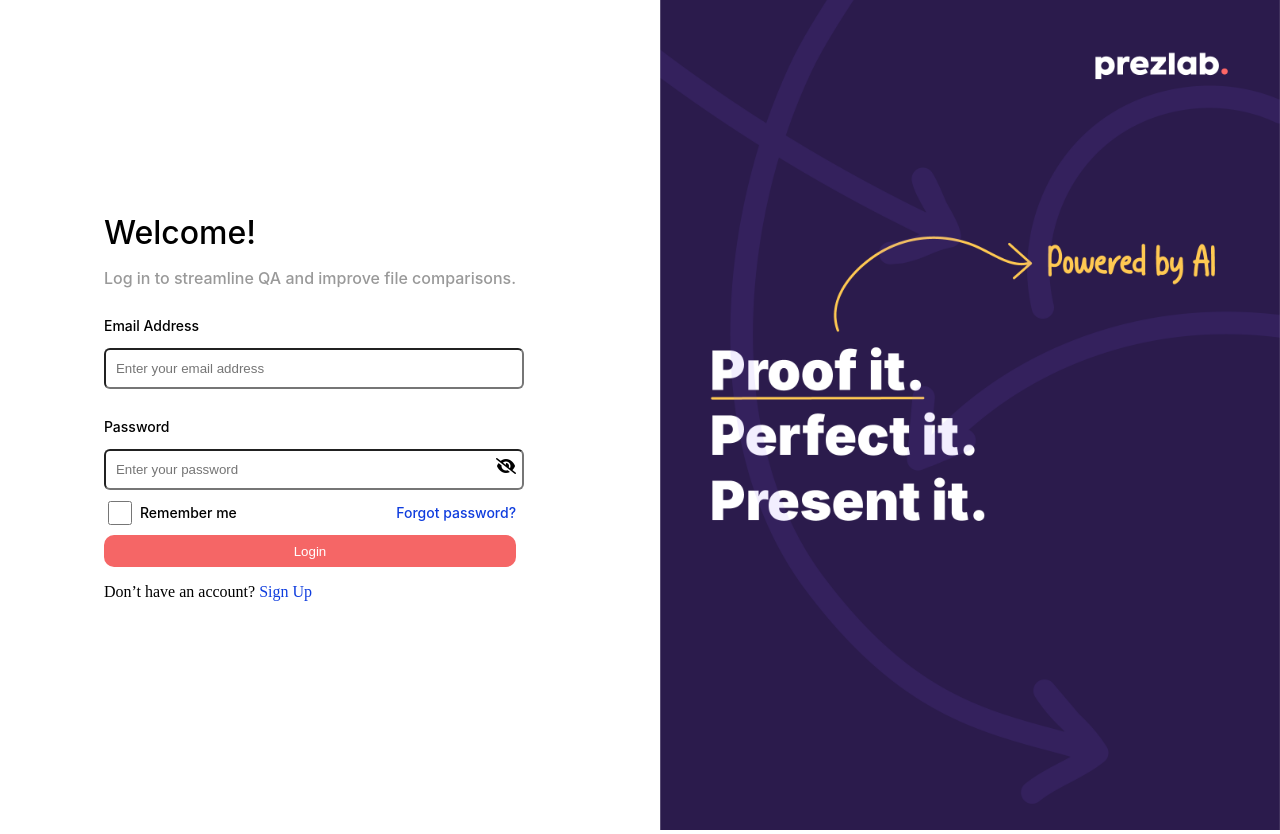
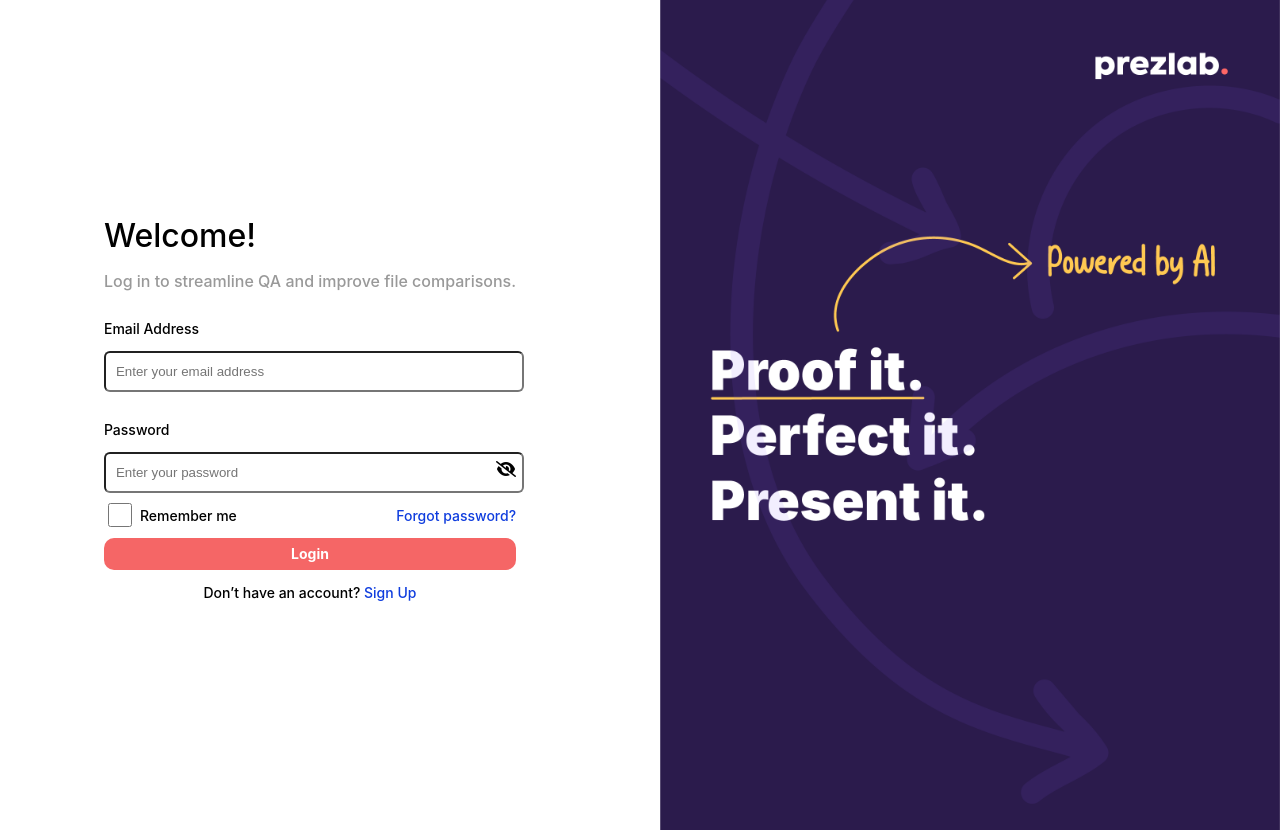
Before and after one commit to Ahmadalshishani/project-, a React (Create React App) app in the folder front/: page /login in a window 1280 px wide. Built offline with nearby package versions, Linux system fonts and the light colour scheme.

Commit message:
design adjustment

```diff
--- a/front/src/components/Login/index.js
+++ b/front/src/components/Login/index.js
@@ -187,6 +187,9 @@ console.log(dis);
               border: "0px",
               borderRadius: "10px",
               cursor: "pointer",
+              fontFamily:"inter",
+              fontWeight:"700",
+              fontSize:"14px"
             }}
           >
             Login
@@ -195,7 +198,7 @@ console.log(dis);
             <p style={{ color: "red", marginTop: "10px" }}>{errorMessage}</p>
           )}
 
-          <p>
+          <p style={{fontFamily:"inter",fontWeight:"500",fontSize:"14px",textAlign:"center"}}>
             Don’t have an account?{" "}
             <span
               style={{
--- a/front/src/components/compares/index.js
+++ b/front/src/components/compares/index.js
@@ -182,6 +182,7 @@ function Compares() {
       setNewPopupData(null);
     }
   };
+  console.log(compare);
 
   return (
     <>
@@ -459,6 +460,7 @@ function Compares() {
                       fontFamily: "inter",
                       fontWeight: "400",
                       fontSize: "24px",
+
                     }}
                   >
                     {element.new.split("").map((char, charIndex) => (
@@ -506,9 +508,10 @@ function Compares() {
                                 width: "200px",
                               }}
                             >
-                              {errorType[newMasks[index]?.[charIndex]]}
+                            <span>  {errorType[newMasks[index]?.[charIndex]]}</span>
                             </div>
                           )}
+
                         {char}
                       </span>
                     ))}
@@ -531,7 +534,7 @@ function Compares() {
                       width: "100%",
                       position: "sticky",
                       bottom: "0px",
-                      left: "0",
+                      left: "0px",
                     }
                   : {
                       display: "flex",
@@ -605,7 +608,7 @@ function Compares() {
                     display: "flex",
                     flexWrap: "nowrap",
                     justifyContent: "space-around",
-                    maxWidth: "100rem",
+                    maxWidth: "1088px",
                     width: "100%",
                     fontFamily: "inter",
                     fontWeight: "400",
@@ -629,7 +632,7 @@ function Compares() {
                           key={index}
                           style={{
                             width: "20px",
-                            height: "20px",
+                            height: "15px",
                             backgroundColor: color,
 
                             borderRadius: "50%",
```
